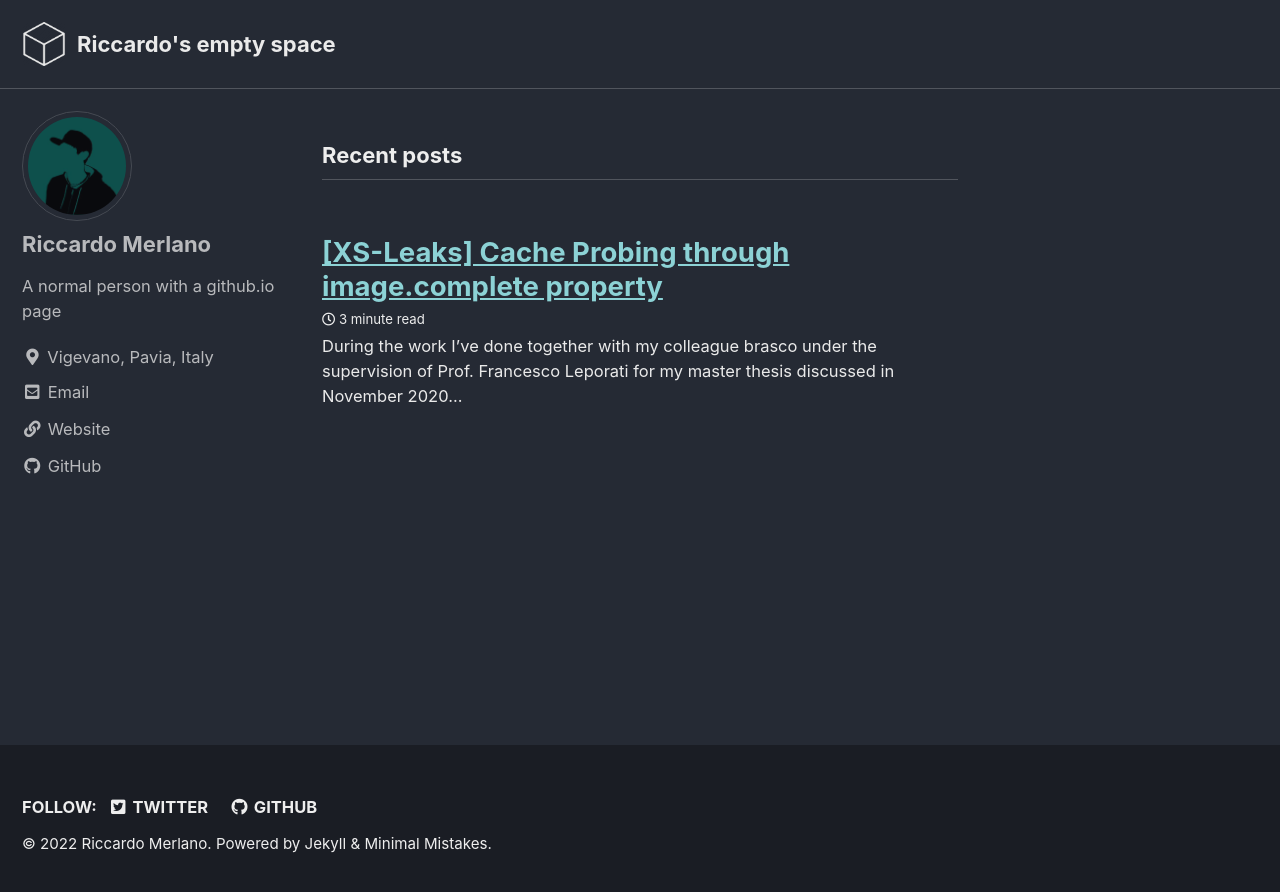
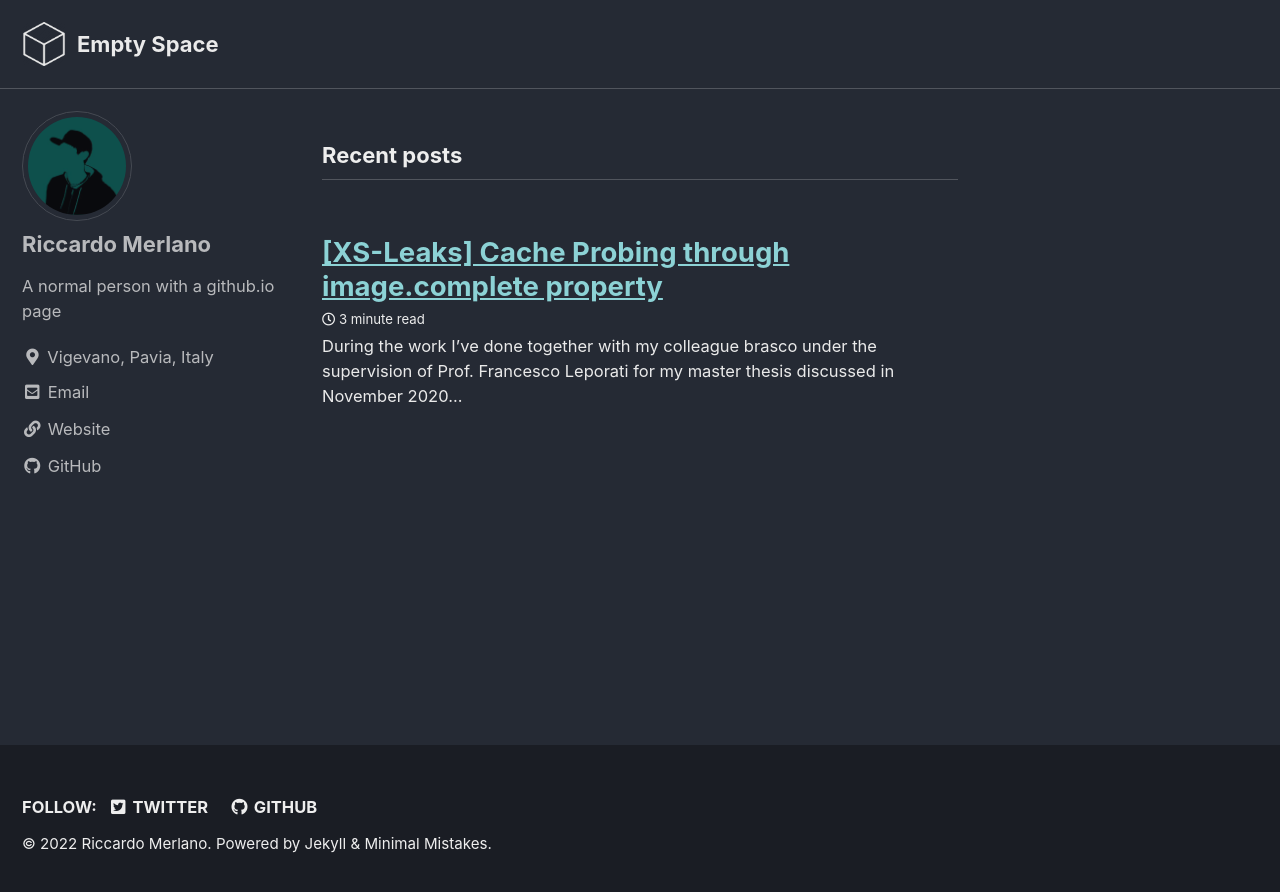
Before and after one commit to riccardomerlano/riccardomerlano.github.io, a Jekyll site: the page built from index.markdown, in a window 1280 px wide. Shown: the top 892 px of the page. Built offline with Jekyll 4.4.1, drawn with Linux system fonts in a browser that asks for light colours; cached includes are drawn as plain includes.

Commit message:
nome blog

```diff
--- a/_config.yml
+++ b/_config.yml
@@ -16,7 +16,7 @@ minimal_mistakes_skin    : "dark" # "air", "aqua", "contrast", "dark", "dirt", "
 
 # Site Settings
 locale                   : "en-US"
-title                    : "Riccardo's empty space"
+title                    : "Empty Space"
 title_separator          : "-"
 subtitle                 : # site tagline that appears below site title in masthead
 name                     : "Riccardo Merlano"
```
